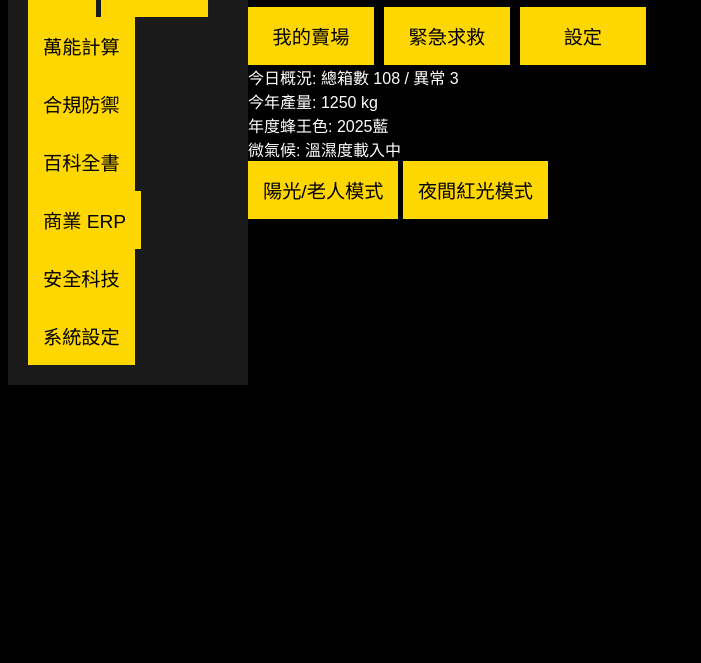
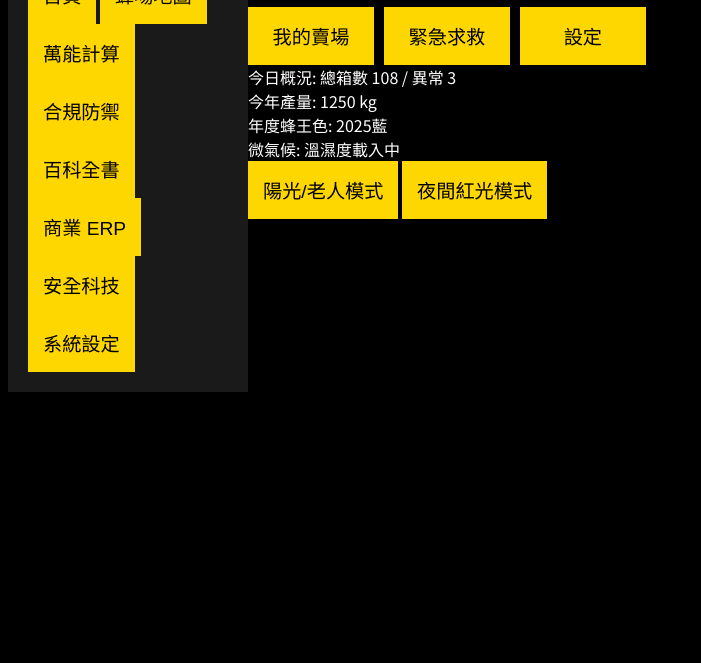
Before and after one commit to BeeDatabase/bee-expert-pro, a plain HTML site: page index.html in a window 1280 px wide. Shown: the part 137-800 px from the top of the page, without its empty margins (0-701 px from the left). Drawn offline with Linux system fonts and the light colour scheme.

Commit message:
Update index.html

```diff
--- a/index.html
+++ b/index.html
@@ -5,6 +5,7 @@
     <meta name="viewport" content="width=device-width, initial-scale=1.0">
     <title>Bee Expert Pro</title>
     <link rel="stylesheet" href="style.css">
+    <link href="https://fonts.googleapis.com/css2?family=Noto+Sans+TC:wght@400;700&display=swap" rel="stylesheet">
     <script src="script.js" defer></script>
 </head>
 <body>
```
